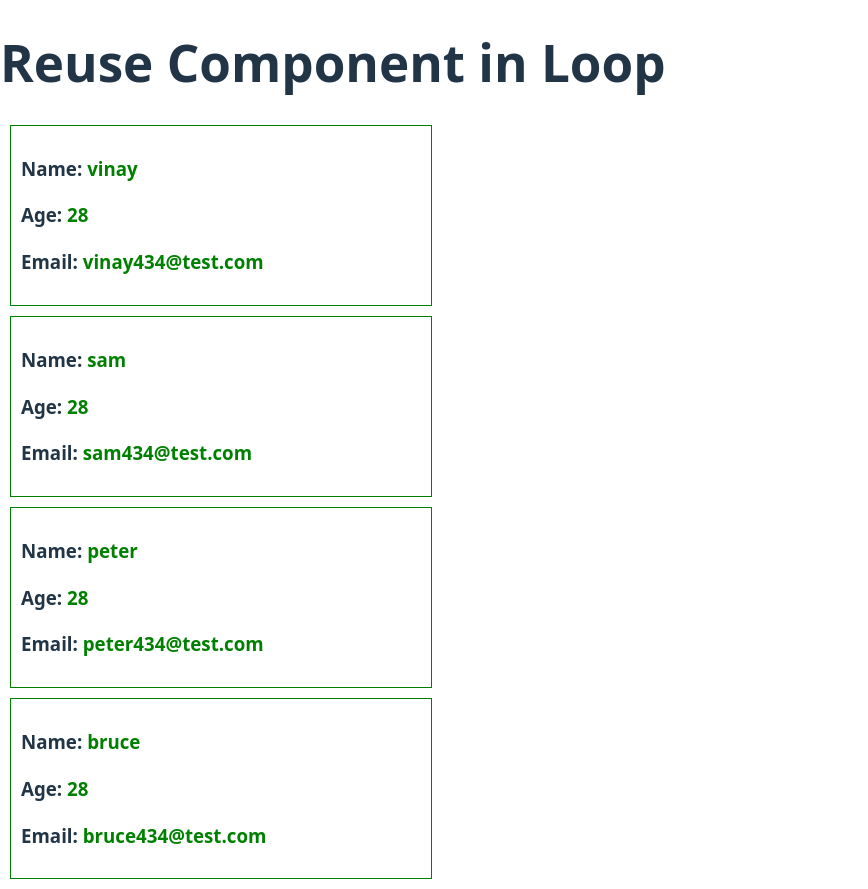
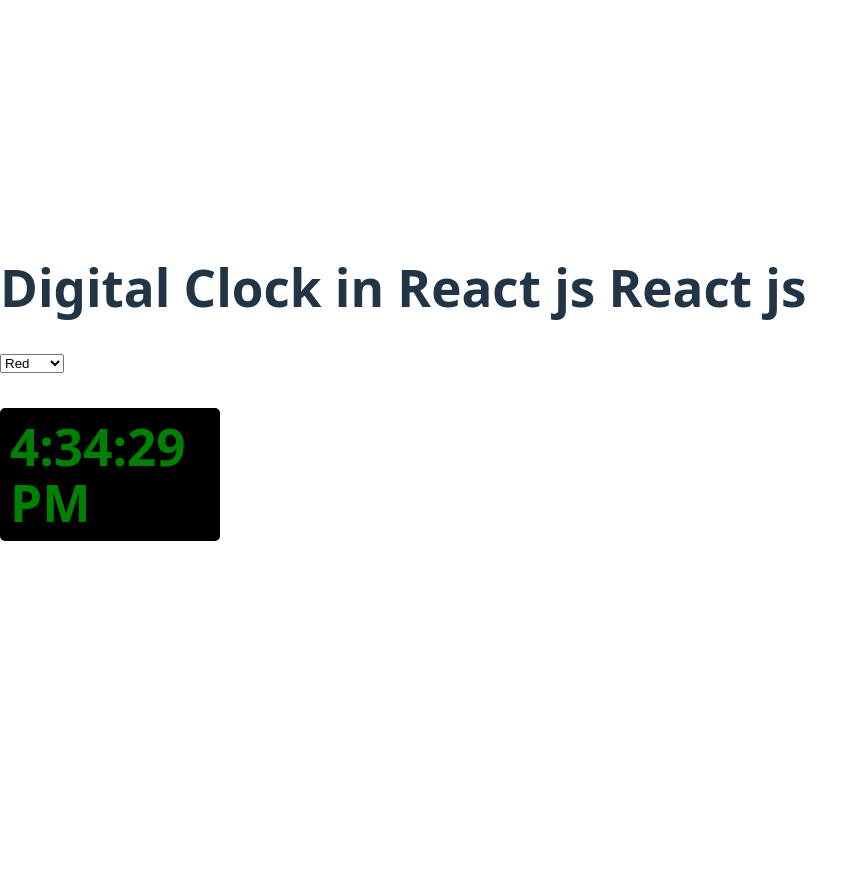
Before and after one commit to VinayGupta8383/React1, a React (Vite) app: page / in a window 1280 px wide. Shown: the whole page, without its empty margins (0-868 px from the left). After the commit the page ends 800 px from the top, so only its background shows below. Built offline with nearby package versions, Linux system fonts and the light colour scheme.

Commit message:
task for props

```diff
--- a/src/App.jsx
+++ b/src/App.jsx
@@ -1,49 +1,18 @@
-
-import User from "./User";
+import {useState} from "react"
+import Clock from "./Clock"
 function App() {
-
-
-  const userData=[
-    {
-      name:'vinay',
-      age:'28',
-      email:"vinay434@test.com",
-      id:1
-    },
-
-    {
-      name:'sam',
-      age:'28',
-      email:"sam434@test.com",
-      id:2
-    },
-
-    {
-      name:'peter',
-      age:'28',
-      email:"peter434@test.com",
-      id:3
-    },
-
-    {
-      name:'bruce',
-      age:'28',
-      email:"bruce434@test.com",
-      id:4
-    },
-  ]
-
+   const [color,setColor]=useState("green")
   return (
     <div>
-      <h1>Reuse Component in Loop</h1>
-      {
-       userData.map((user)=>(
-       <div key={user.id}>
-        <User data={user}/>
-       </div>
-       ))
-      }
-       </div>
+       <h1>Digital Clock in React js React js</h1>
+       <select onChange={(event)=>setColor(event.target.value)}>
+         <option value={"red"}>Red</option>
+         <option value={"blue"}>Blue</option>
+         <option value={"green"}>Green</option>
+         <option value={"orange"}>orange</option>
+       </select>
+       <Clock color={color}/>
+    </div>
 
   )
 }
--- /dev/null
+++ b/src/Clock.jsx
@@ -0,0 +1,19 @@
+import { useEffect, useState } from "react"
+const Clock=({color})=>{
+
+    const [time,setTime]=useState(0);
+
+    useEffect(()=>{
+setInterval(() =>{
+    setTime(new Date().toLocaleTimeString())
+}, 1000);
+    },[])
+    return(
+        <div>
+              <h1
+              style={{color:'green',backgroundColor:'#000',width:"200px",padding:"10px",borderRadius:"5px"}}
+              >{time}</h1>
+        </div>
+    )
+}
+export default Clock
--- a/src/User.jsx
+++ /dev/null
@@ -1,16 +0,0 @@
-const User = ({data})=>{
-    return(
-        <div style={{
-            border: "1px solid green",
-            padding: "10px",
-            margin: "10px",
-            width: "400px",
-            bordeRadius:"10px"
-        }}>
-            <h3>Name: <span style={{color:'green'}}>{data.name}</span></h3>
-            <h3>Age: <span style={{color:'green'}}>{data.age}</span></h3>
-            <h3>Email: <span style={{color:'green'}}>{data.email}</span></h3>
-        </div>
-    )
-}
-export default User;
```
